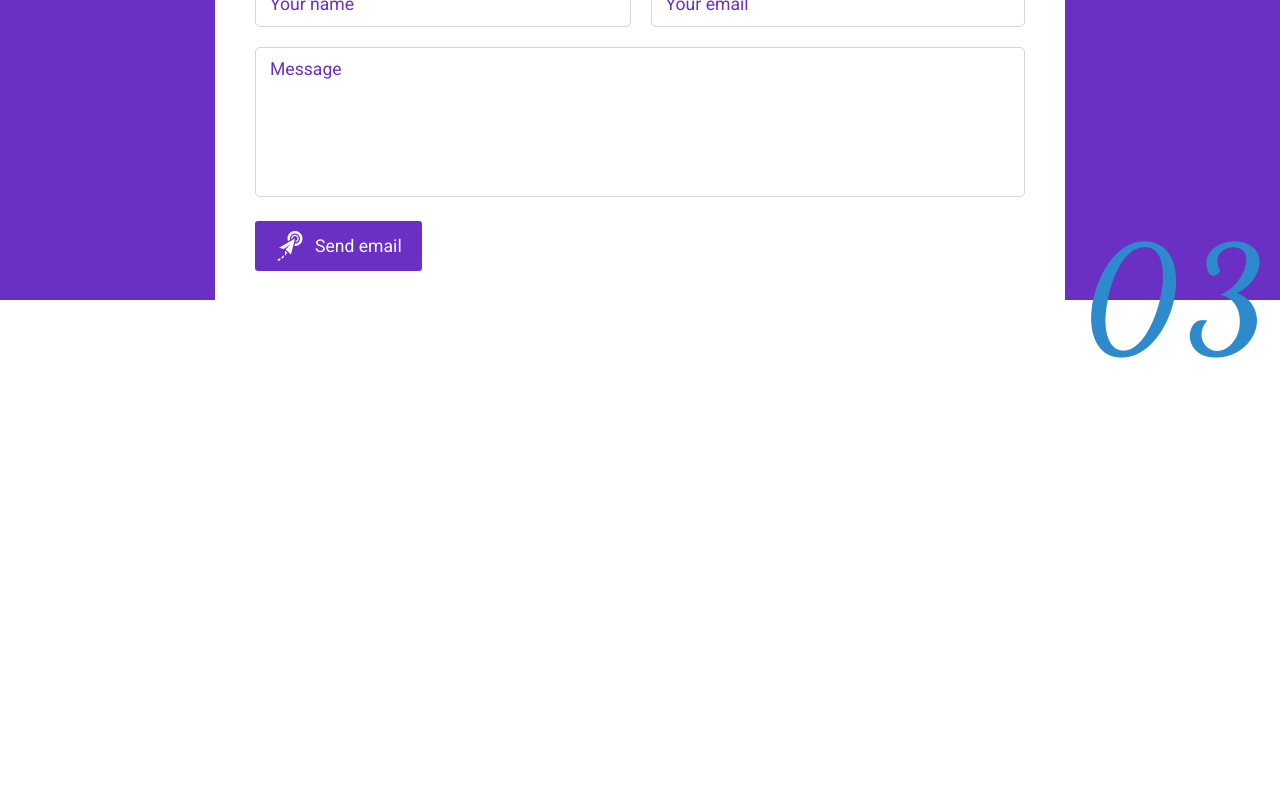
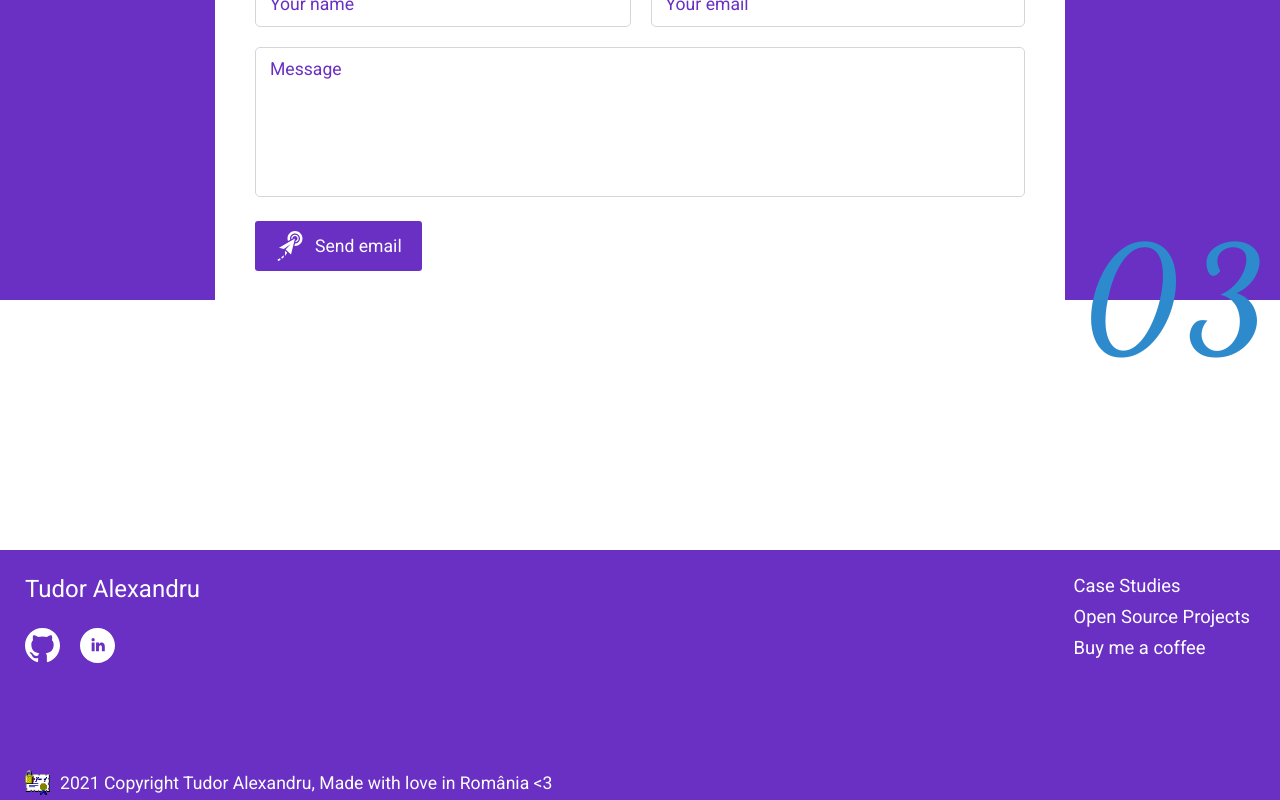
Before and after one commit to tudorale/portfolio-nextjs, a Next.js app: page / in a window 1280 px wide. Shown: the part 3005-3805 px from the top of the page. Before the commit the page ends 3425 px from the top, so only its background shows below. Built offline with nearby package versions, Linux system fonts and the light colour scheme; no server answers.

Commit message:
adding footer

```diff
--- /dev/null
+++ b/components/Footer/Footer.js
@@ -0,0 +1,42 @@
+import Link from "next/link"
+import styles from "./Footer.module.css";
+import Copyright from "../../public/copyright.png"
+import Image from "next/image";
+function Footer() {
+    return (
+        <div className={styles.footer}>
+            <h1 className={styles.logo}>Tudor Alexandru</h1>
+            <div className={styles.icons}>
+                <Link href="https://github.com/tudorale" passHref>
+                    <svg xmlns="http://www.w3.org/2000/svg" width="24" height="24" viewBox="0 0 24 24"><path d="M12 0c-6.626 0-12 5.373-12 12 0 5.302 3.438 9.8 8.207 11.387.599.111.793-.261.793-.577v-2.234c-3.338.726-4.033-1.416-4.033-1.416-.546-1.387-1.333-1.756-1.333-1.756-1.089-.745.083-.729.083-.729 1.205.084 1.839 1.237 1.839 1.237 1.07 1.834 2.807 1.304 3.492.997.107-.775.418-1.305.762-1.604-2.665-.305-5.467-1.334-5.467-5.931 0-1.311.469-2.381 1.236-3.221-.124-.303-.535-1.524.117-3.176 0 0 1.008-.322 3.301 1.23.957-.266 1.983-.399 3.003-.404 1.02.005 2.047.138 3.006.404 2.291-1.552 3.297-1.23 3.297-1.23.653 1.653.242 2.874.118 3.176.77.84 1.235 1.911 1.235 3.221 0 4.609-2.807 5.624-5.479 5.921.43.372.823 1.102.823 2.222v3.293c0 .319.192.694.801.576 4.765-1.589 8.199-6.086 8.199-11.386 0-6.627-5.373-12-12-12z"/></svg>
+                </Link>
+
+                <Link href="https://www.linkedin.com/in/tudor-alexandru-a503321a3/" passHref>
+                    <svg xmlns="http://www.w3.org/2000/svg" width="24" height="24" viewBox="0 0 24 24"><path d="M12 0c-6.627 0-12 5.373-12 12s5.373 12 12 12 12-5.373 12-12-5.373-12-12-12zm-2 16h-2v-6h2v6zm-1-6.891c-.607 0-1.1-.496-1.1-1.109 0-.612.492-1.109 1.1-1.109s1.1.497 1.1 1.109c0 .613-.493 1.109-1.1 1.109zm8 6.891h-1.998v-2.861c0-1.881-2.002-1.722-2.002 0v2.861h-2v-6h2v1.093c.872-1.616 4-1.736 4 1.548v3.359z"/></svg>
+                </Link>
+            </div>
+
+            <div className={styles.links}>
+                <Link href="/case-studies">
+                    Case Studies
+                </Link>
+
+                <Link href="/open-source">
+                    Open Source Projects
+                </Link>
+
+                <Link href="https://www.buymeacoffee.com/tudoralexandru">
+                    Buy me a coffee
+                </Link>
+            </div>
+            <div className={styles.copyright}>
+                <div className={styles.imageWrapper}>
+                    <Image width="25" height="25" alt="copyright" src={Copyright}/>
+                </div>
+                2021 Copyright Tudor Alexandru, Made with love in România {"<"}3
+            </div>
+        </div>
+    )
+}
+
+export default Footer;
--- /dev/null
+++ b/components/Footer/Footer.module.css
@@ -0,0 +1,61 @@
+.footer{
+    position: absolute;
+    bottom: -1100px;
+    width: 100%;
+    height: 250px;
+    background: var(--main-color);
+    color: white;
+    padding: 25px;
+}
+
+.logo{
+    font-weight: 400;
+    font-size: 1.5rem;
+}
+
+.copyright{
+    font-size: 1.1rem;
+    position: absolute;
+    bottom: 7px;
+}
+
+.copyright .imageWrapper{
+    display: inline;
+    position: relative;
+    top: 6px;
+    margin-right: 10px;
+}
+
+.icons{
+    display: flex;
+    position: relative;
+    top: 15px;
+    left: -10px;
+}
+
+.icons svg{
+    fill: white;
+    width: 35px;
+    height: 35px;
+    cursor: pointer;
+    margin: 10px;
+}
+
+.links{
+    display: flex;
+    flex-direction: column;
+    position: absolute;
+    right: 25px;
+    font-size: 1.15rem;
+    top: 20px;
+    justify-content: space-between;
+}
+
+.links a{
+    transition: all 300ms linear;
+    margin: 5px;
+}
+
+.links a:hover{
+    text-decoration: underline;
+}
--- a/components/Hire/Hire.js
+++ b/components/Hire/Hire.js
@@ -95,7 +95,7 @@
       };
 
     return (
-        <div className={styles.hire}>
+        <div className={styles.hire} id="contact">
            <h1 className={styles.header}>Hire Me</h1>
            <div className={styles.banner}>
                 <div className={styles.content}>
--- a/components/Nav/Navbar.js
+++ b/components/Nav/Navbar.js
@@ -6,7 +6,7 @@
         <div className={styles.navbar}>
             <h1><Link href="/">Tudor Alexandru</Link></h1>
             <ul>
-                <li><Link href="/projects">Open Source Projects</Link></li>
+                <li><Link href="/open-source">Open Source Projects</Link></li>
                 <li><Link href="/case-studies">Case Studies</Link></li>
                 <li><Link href="#contact">Hire Me</Link></li>
             </ul>
--- a/pages/index.js
+++ b/pages/index.js
@@ -8,6 +8,7 @@
 import Skills from '../components/Skills/Skills'
 import About from '../components/About/About'
 import Hire from "../components/Hire/Hire";
+import Footer from '../components/Footer/Footer'
 
 export default function Home() {
 
@@ -391,6 +392,8 @@
         <About />
 
         <Hire />
+
+        <Footer />
       </div>
      </div>
   )
--- a/styles/globals.css
+++ b/styles/globals.css
@@ -6,6 +6,10 @@
   --secondary-hover: #48a0df;
   --header-color: #4a179b;
   --main-hover: #804bd6;
+}
+
+html{
+  scroll-behavior: smooth;
 }
 
 *{
```
Also changed, not shown: public/copyright.png (added).
